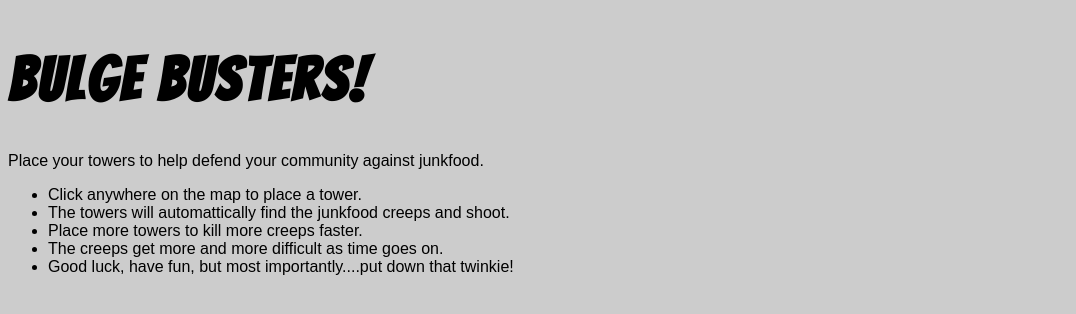
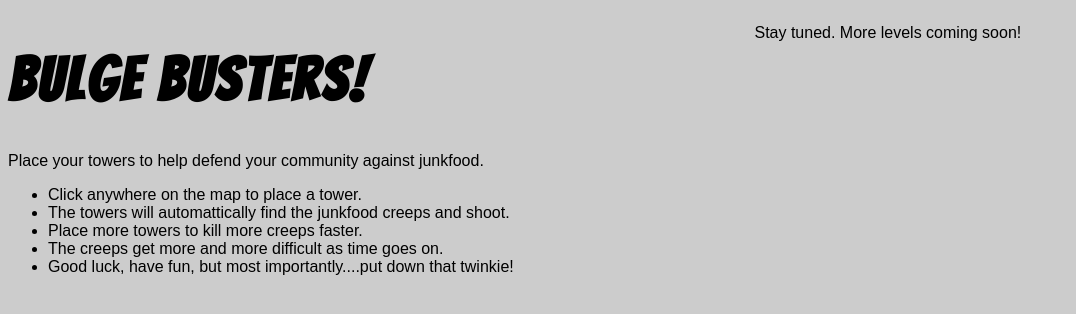
Before and after one commit to FCC-Hackathon-Indy/FCCTowerDefense, a website built with webpack: page index.html in a window 1280 px wide. Shown: the whole page, without its empty margins (0-1076 px from the left). Built offline with nearby package versions, Linux system fonts and the light colour scheme; a web font is replaced by a local one.

Commit message:
Updates wording.

```diff
--- a/index.html
+++ b/index.html
@@ -21,6 +21,7 @@
         <li>Good luck, have fun, but most importantly....put down that twinkie!</li>
       </ul>
     </div>
+    <p>Stay tuned. More levels coming soon!</p>
     <div id='App'></div>
 </body>
 </html>
```
